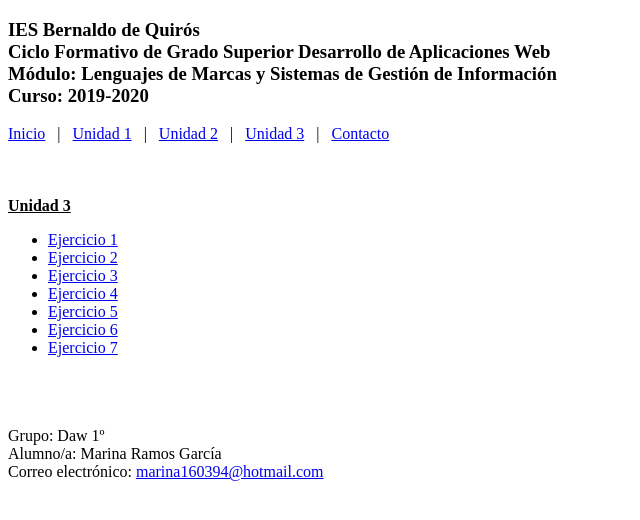
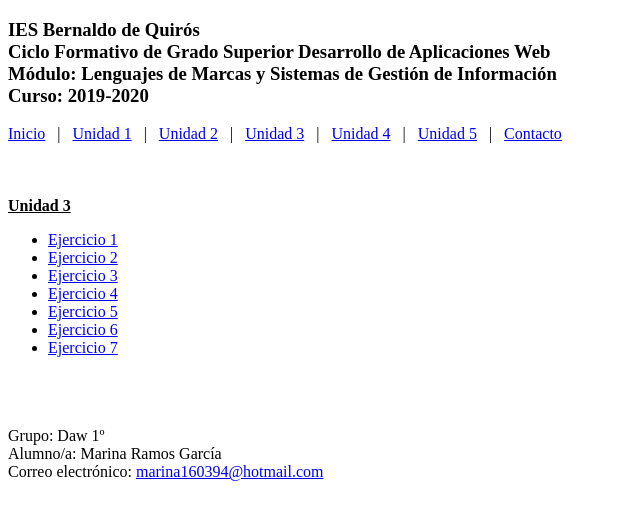
Before and after one commit to ibq-daw1-1920-25/lmsgi, a plain HTML site: page Unidad_3/Actividad_03_01/U3_A2.html in a window 1280 px wide. Shown: the whole page, without its empty margins (0-640 px from the left). Drawn offline with Linux system fonts and the light colour scheme.

Commit message:
Update U3_A2.html

```diff
--- a/Unidad_3/Actividad_03_01/U3_A2.html
+++ b/Unidad_3/Actividad_03_01/U3_A2.html
@@ -26,6 +26,8 @@
 			<a href="Unidad1.html">Unidad 1</a> &nbsp; | &nbsp;
 			<a href="Unidad2.html">Unidad 2</a> &nbsp; | &nbsp;
 			<a href="Unidad3.html">Unidad 3</a> &nbsp; | &nbsp;
+			<a href="Unidad_4.html">Unidad 4</a> &nbsp; | &nbsp;
+			<a href="Unidad_5.html">Unidad 5</a> &nbsp; | &nbsp;
 			<a href="mailto:marina160394@hotmail.com">Contacto</a> &nbsp;
 	    	  </nav>
 
```
